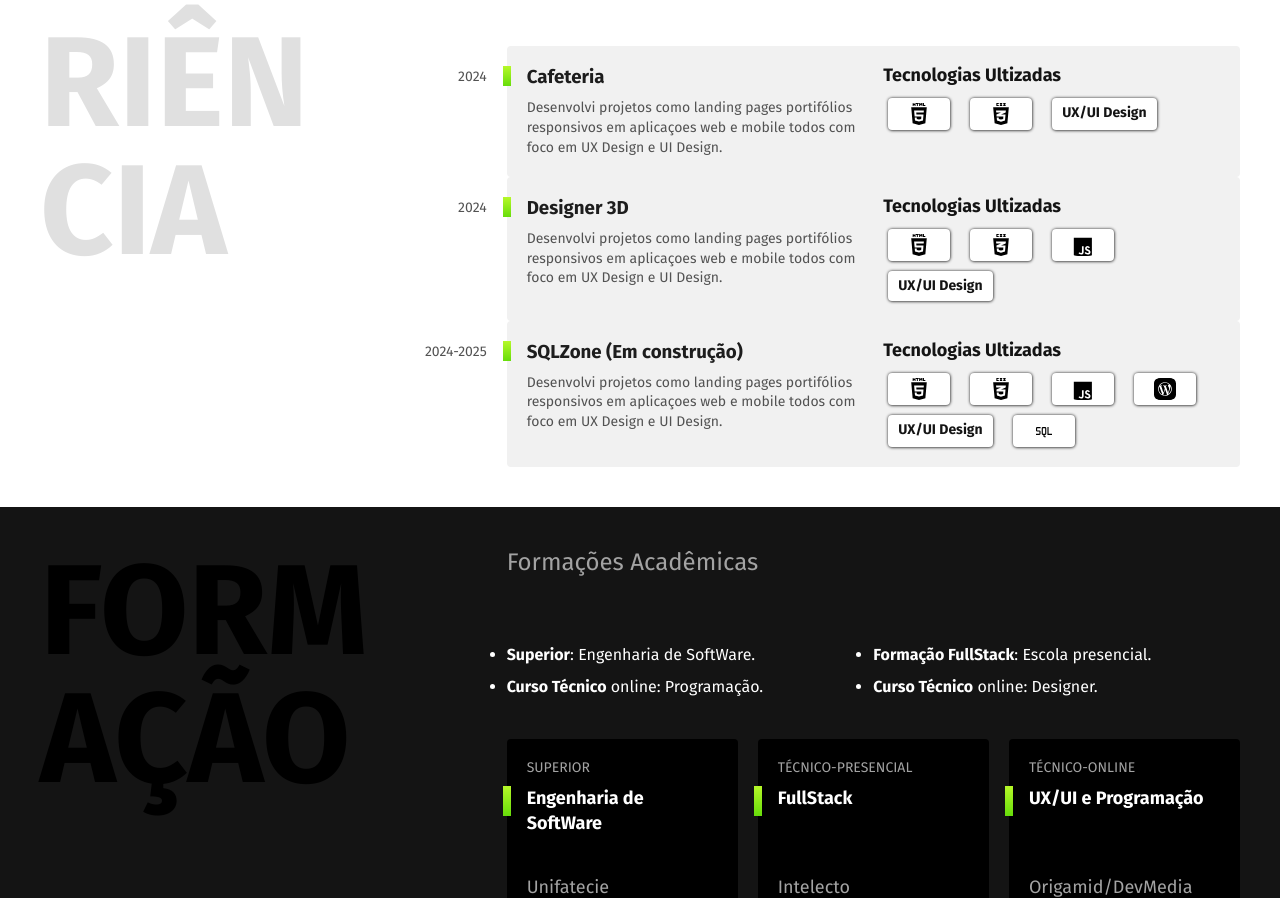
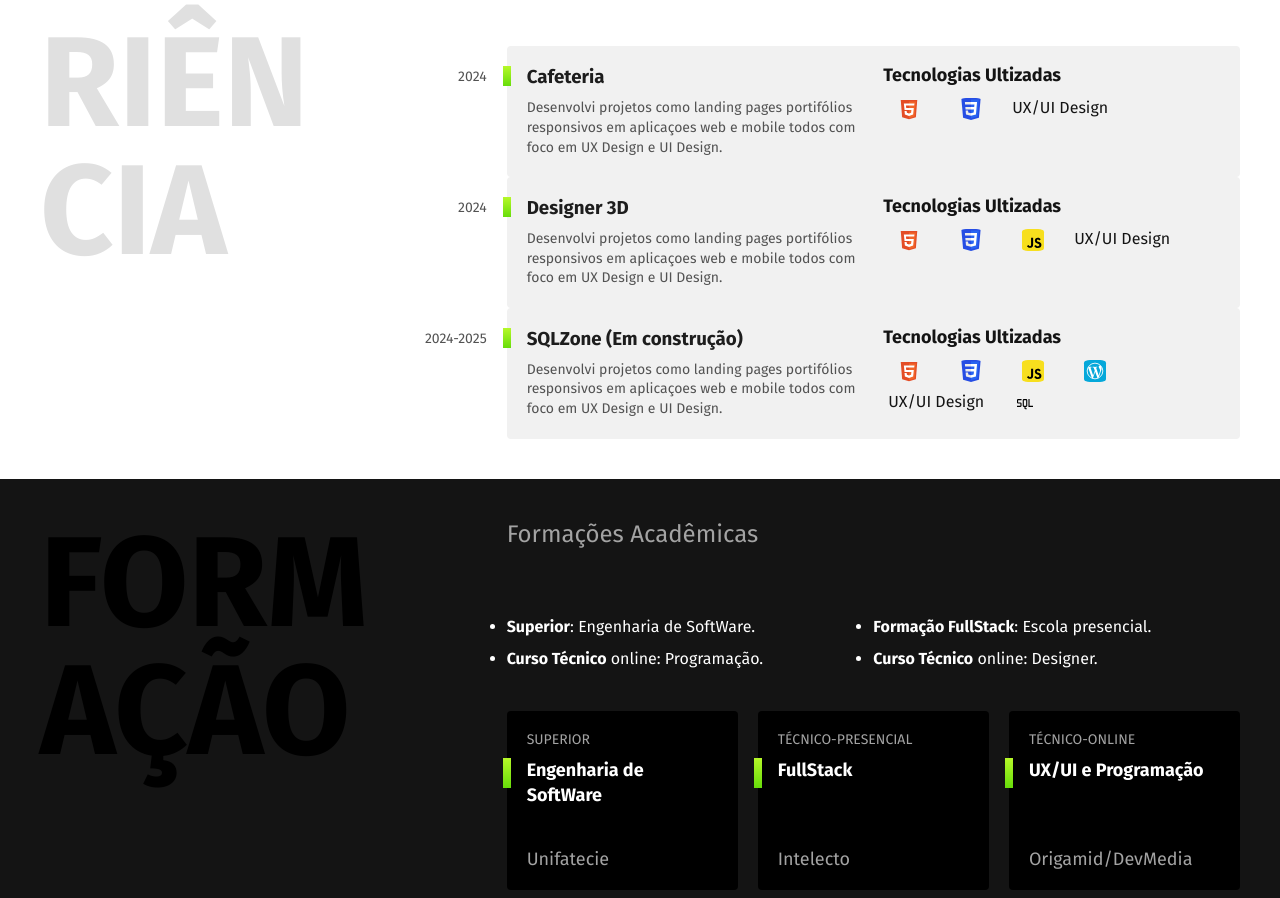
Before and after one commit to Weslen-Oliveira/Portifolio-profissional, a plain HTML site: page index.html in a window 1280 px wide. Shown: the part 877-1775 px from the top of the page. Drawn offline with Linux system fonts and the light colour scheme.

Commit message:
icones coloridos

```diff
--- a/css/experiencia.css
+++ b/css/experiencia.css
@@ -67,7 +67,7 @@
     gap: 10px;
     align-content: start;
 }
-.experiencia__info__habilidades li{
+/* .experiencia__info__habilidades li{
     font-size: 0.875rem;
     font-weight: 700;
     line-height: 1.4;
@@ -75,7 +75,7 @@
     box-shadow: 0.2px 0.2px 3px 0.2px#141414;
     background: #ffffff;
     padding: 5px 10px;
-}
+} */
 .experiencia__info__habilidades li, img{
     margin: 0px 5px;
 }
--- a/index.html
+++ b/index.html
@@ -47,9 +47,9 @@
                     todos com foco em UX Design e UI Design.
                 </p>
                 <ul class="experiencia__info__habilidades">
-                    <li><img src="img/html5.svg" alt="" width="32" height="22"></li>
-                    <li><img src="img/css3.svg" alt="" width="32" height="22"></li>
-                     <!-- <li><img src="img/javascript.svg" alt="" width="32" height="22"></li>
+                    <li><img src="img/html5-color.svg"" width="32" height="22"></li>
+                    <li><img src="img/css3-color.svg" alt="" width="32" height="22"></li>
+                     <!-- <li><img src="img/javascript-color.svg" alt="" width="32" height="22"></li>
                     <li><img src="img/WordPress.svg" alt="" width="32" height="22"></li> -->
                     <li>UX/UI Design</li>
                     <!-- <li><img src="img/SQL.svg" alt="" width="32" height="22"></li> -->
@@ -64,9 +64,9 @@
                     todos com foco em UX Design e UI Design.
                 </p>
                   <ul class="experiencia__info__habilidades">
-                    <li><img src="img/html5.svg" alt="" width="32" height="22"></li>
-                    <li><img src="img/css3.svg" alt="" width="32" height="22"></li>
-                    <li><img src="img/javascript.svg" alt="" width="32" height="22"></li>
+                    <li><img src="img/html5-color.svg"" width="32" height="22"></li>
+                    <li><img src="img/css3-color.svg" alt="" width="32" height="22"></li>
+                    <li><img src="img/javascript-color.svg" alt="" width="32" height="22"></li>
                     <!-- <li><img src="img/WordPress.svg" alt="" width="32" height="22"></li> -->
                     <li>UX/UI Design</li>
                     <!-- <li><img src="img/SQL.svg" alt="" width="32" height="22"></li> -->
@@ -81,10 +81,10 @@
                     todos com foco em UX Design e UI Design.
                 </p>
                    <ul class="experiencia__info__habilidades">
-                    <li><img src="img/html5.svg" alt="" width="32" height="22"></li>
-                    <li><img src="img/css3.svg" alt="" width="32" height="22"></li>
-                    <li><img src="img/javascript.svg" alt="" width="32" height="22"></li>
-                    <li><img src="img/WordPress.svg" alt="" width="32" height="22"></li>
+                    <li><img src="img/html5-color.svg" alt="" width="32" height="22"></li>
+                    <li><img src="img/css3-color.svg" alt="" width="32" height="22"></li>
+                    <li><img src="img/javascript-color.svg" alt="" width="32" height="22"></li>
+                    <li><img src="img/wordpress-color.svg" alt="" width="32" height="22"></li>
                     <li>UX/UI Design</li>
                     <li><img src="img/SQL.svg" alt="" width="32" height="22"></li>
                 </ul>
```
Also changed, not shown: img/css3-color.svg (added), img/html5-color.svg (added), img/javascript-color.svg (added), img/sql-color.svg (added), img/wordpress-color.svg (added).
